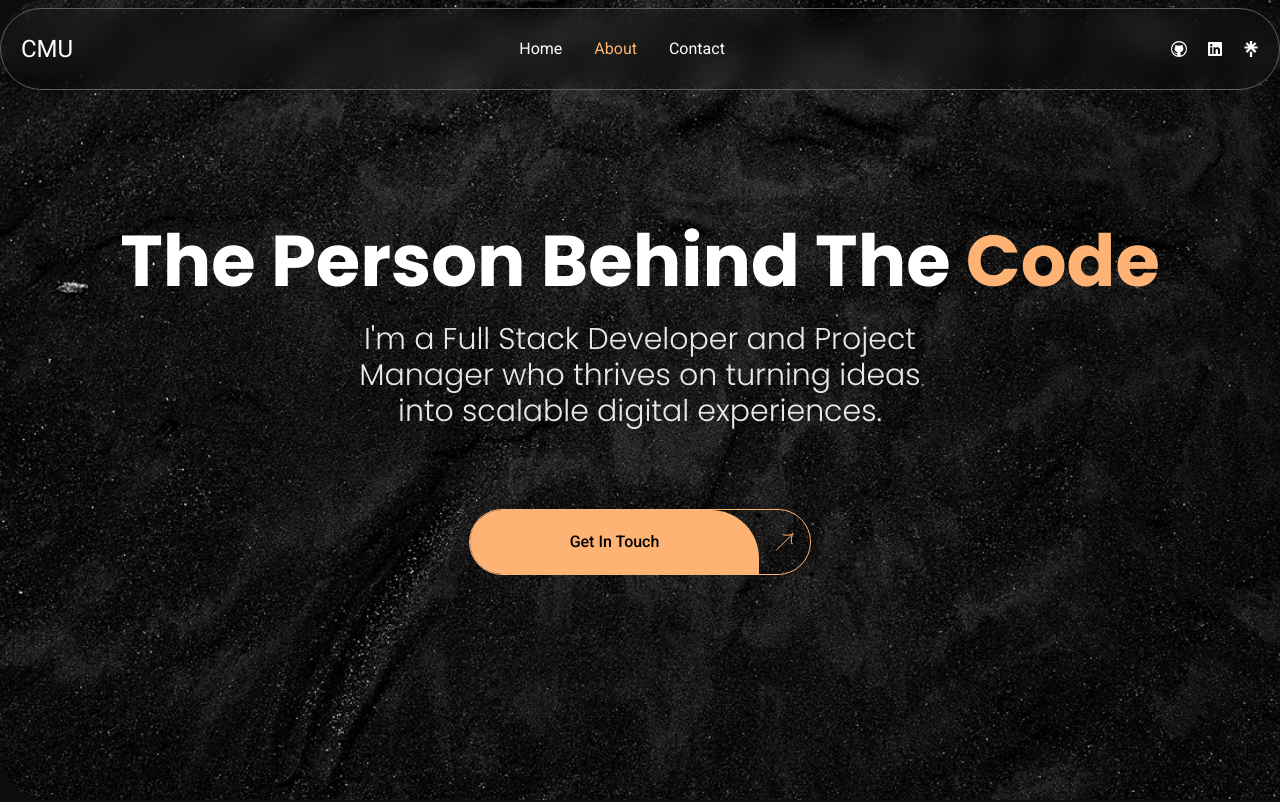
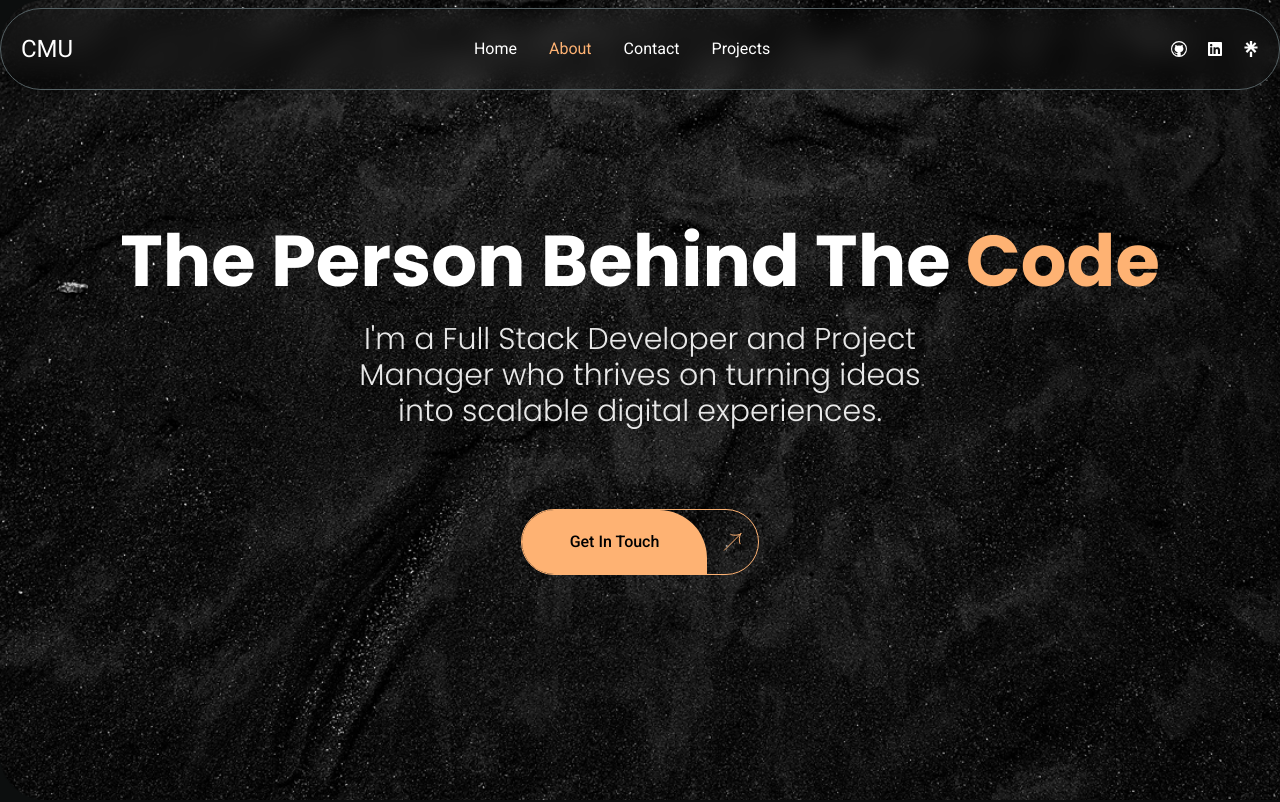
Before and after one commit to marycynthia2020/chinemerem-portfolio, a Next.js app: page /about in a window 1280 px wide. Shown: the top 802 px of the page. Built offline with nearby package versions, Linux system fonts and the light colour scheme.

Commit message:
complete the contact section

```diff
--- a/app/about/page.tsx
+++ b/app/about/page.tsx
@@ -32,7 +32,7 @@ function AboutSection() {
         </div>
         <div className="grid place-content-center">
           <img
-            src=""
+            src="https://res.cloudinary.com/djnwsinit/image/upload/v1760962177/chinemerem_djvrip.jpg"
             alt="Portrait of Chinemerem Ugbaja"
             className="max-w-[280px] md:max-w-[360px] rounded-xl shadow-lg transition-transform duration-500 ease-out hover:scale-105 hover:rotate-1 hover:shadow-[0_12px_40px_rgba(254,178,115,0.4)]"
             loading="eager"
--- a/app/globals.css
+++ b/app/globals.css
@@ -31,3 +31,21 @@ body {
 h1, h2, h3, h4, h5, h6 {
   font-family: var(--font-heading), sans-serif;
 }
+
+@keyframes scroll {
+  0% {
+    transform: translateX(0);
+  }
+  100% {
+    transform: translateX(-50%);
+  }
+}
+
+.animate-scroll {
+  display: inline-block;
+  white-space: nowrap;
+  animation: scroll 15s linear infinite;
+}
+.animate-scroll:hover {
+  animation-play-state: paused;
+}
--- a/app/page.tsx
+++ b/app/page.tsx
@@ -2,6 +2,7 @@ import AboutMe from "@/components/sections/AboutMe";
 import Hero from "@/components/sections/Hero";
 import Projects from "@/components/sections/Projects";
 import Skillset from "@/components/sections/Skillset";
+import TouchBtn from "@/components/TouchBtn";
 
 export default function Home() {
   return (
@@ -10,11 +11,18 @@ export default function Home() {
         headline="solving problems through"
         highlightedText="design and logic"
         subText="I turn ideas into products people would love to use with  focus on performance and usability. I balance creativity with structure."
-        showCTA = {false}
+        showCTA={false}
       />
       <AboutMe />
-      <Skillset title = "things I know" />
-      <Projects />
+      <Skillset title="things I know" />
+      <Projects startingIndex={0} endingIndex={4} />
+      <div className="mt-14 place-self-center">
+        <TouchBtn
+          children="See more"
+          className="w-full px-20 md:px-12"
+          href="/projects"
+        />
+      </div>
     </div>
   );
 }
--- a/app/projects/page.tsx
+++ b/app/projects/page.tsx
@@ -1,5 +1,29 @@
-export default function projects(){
-    return(
-        <div>projects page</div>
-    )
+import Hero from "@/components/sections/Hero";
+import Projects from "@/components/sections/Projects";
+import TouchBtn from "@/components/TouchBtn";
+
+export default function ProjectPage() {
+  return (
+    <div>
+      <Hero
+        headline="Bringing ideas to life with code"
+        highlightedText=" and purpose"
+        subText="Behind every build is a challenge and a thought. These are not just projects, they're moments of learning, growth, and creativity in motion"
+        showCTA={false}
+      />
+      <div className="w-full mt-7 bg-[#FEB273] py-5 overflow-hidden rotate-1">
+        <div className="animate-scroll whitespace-nowrap text-7xl  text-[#03141A] uppercase">
+          <span className="mx-10">
+            Frontend . Backend . FullStack . Project Manager
+          </span>
+          <span className="mx-10">
+            Frontend . Backend . FullStack . Project Manager
+          </span>
+        </div>
+      </div>
+      <div className=" mx-auto">
+        <Projects startingIndex={0} />
+      </div>
+    </div>
+  );
 }
--- a/components/data.ts
+++ b/components/data.ts
@@ -1,19 +1,15 @@
-import {FaDocker, FaLinkedin, FaNodeJs } from "react-icons/fa";
+import { FaDocker, FaLinkedin, FaNodeJs } from "react-icons/fa";
 import { SiExpress, SiLinktree } from "react-icons/si";
 import { VscGithub } from "react-icons/vsc";
-import { FaHtml5, FaCss3Alt, FaJs, FaReact} from "react-icons/fa";
-import {
-  SiTypescript,
-  SiNextdotjs,
-  SiTailwindcss,
-} from "react-icons/si";
+import { FaHtml5, FaCss3Alt, FaJs, FaReact } from "react-icons/fa";
+import { SiTypescript, SiNextdotjs, SiTailwindcss } from "react-icons/si";
 import { GrMysql } from "react-icons/gr";
 
 export const navLinks = [
   { name: "Home", path: "/" },
   { name: "About", path: "/about" },
   { name: "Contact", path: "/contact" },
-  // { name: "Projects", path: "/projects" },
+  { name: "Projects", path: "/projects" },
 ];
 
 export const socialLinks = [
@@ -41,9 +37,35 @@ export const skillSets = [
 ];
 
 export const projects = [
-  { name: "blog", thumbnail: "https://res.cloudinary.com/djnwsinit/image/upload/v1760386910/blog_kf0io6.jpg", href: "https://omnipress-zeta.vercel.app/"},
-  {name: "movie app", thumbnail: "https://res.cloudinary.com/djnwsinit/image/upload/v1760386910/movieapp_rw54tf.jpg ", href:  "https://multiplex-dun.vercel.app/"},
-  {name: "space travel", thumbnail: "https://res.cloudinary.com/djnwsinit/image/upload/v1760386910/space-travel_qimwpa.jpg", href: "https://space-travel-webste.netlify.app/"},
-  {name: "product page", thumbnail: "https://res.cloudinary.com/djnwsinit/image/upload/v1760386910/product-card_iv576g.jpg", href: "https://productpage101.netlify.app/"},
-  {name: "task app", thumbnail: "https://res.cloudinary.com/djnwsinit/image/upload/v1760386910/todo_fopqqq.jpg", href: "https://todoapp202.netlify.app/"}
+  {
+    name: "blog",
+    thumbnail:
+      "https://res.cloudinary.com/djnwsinit/image/upload/v1760386910/blog_kf0io6.jpg",
+    href: "https://omnipress-zeta.vercel.app/",
+    desc: "A dynamic blog website designed to be your go-to source for news across diverse categories, from technology to sports and everything in between. The application leverages a robust API for its backend, ensuring efficient data management and a seamless user experience.",
+  },
+  {
+    name: "movie app",
+    thumbnail:
+      "https://res.cloudinary.com/djnwsinit/image/upload/v1760386910/movieapp_rw54tf.jpg ",
+    href: "https://multiplex-dun.vercel.app/",
+  },
+  {
+    name: "space travel",
+    thumbnail:
+      "https://res.cloudinary.com/djnwsinit/image/upload/v1760386910/space-travel_qimwpa.jpg",
+    href: "https://space-travel-webste.netlify.app/",
+  },
+  {
+    name: "product page",
+    thumbnail:
+      "https://res.cloudinary.com/djnwsinit/image/upload/v1760386910/product-card_iv576g.jpg",
+    href: "https://productpage101.netlify.app/",
+  },
+  {
+    name: "task app",
+    thumbnail:
+      "https://res.cloudinary.com/djnwsinit/image/upload/v1760386910/todo_fopqqq.jpg",
+    href: "https://todoapp202.netlify.app/",
+  },
 ];
--- a/components/sections/AboutMe.tsx
+++ b/components/sections/AboutMe.tsx
@@ -9,11 +9,11 @@ function AboutMe() {
           <img src="star.svg" alt="" />
           <div className="-mt-20">
             <img
-              // src="/my-pix.jpeg"
+              src="https://res.cloudinary.com/djnwsinit/image/upload/v1760962177/chinemerem_djvrip.jpg"
               alt="Portrait of Chinemerem Ugbaja"
               className="max-w-[280px] md:max-w-[400px] rounded-xl shadow-lg transition-transform duration-500 ease-out hover:scale-105 hover:rotate-1 hover:shadow-[0_12px_40px_rgba(254,178,115,0.4)]"
               loading="eager"
-            />n
+            />
           </div>
         </div>
         <div className="col-span-2 md:col-start-2 md:-col-end-1 text-left flex flex-col gap-5 justify-between">
@@ -45,7 +45,7 @@ function AboutMe() {
         </div>
       </div>
       <div className="mt-14 place-self-center">
-        <TouchBtn children="get in touch" className="w-full px-20"  href="/contact"/>
+        <TouchBtn children="get in touch" className="w-full px-20 md:px-12"  href="/contact"/>
       </div>
     </section>
   );
--- a/components/sections/Hero.tsx
+++ b/components/sections/Hero.tsx
@@ -16,7 +16,7 @@ const Hero = ({headline, highlightedText, subText, showCTA}:HeroProps) => {
           </h4>
         )}
         <div className='mt-14 place-self-center'>
-          {showCTA && <TouchBtn  className=" px-10 sm:px-16 md:px-25" href='/contact' children='get in touch' /> }
+          {showCTA && <TouchBtn  className=" px-10 sm:px-16 md:px-12" href='/contact' children='get in touch' /> }
         </div>
        </div>
     </section>
--- a/components/sections/Projects.tsx
+++ b/components/sections/Projects.tsx
@@ -1,15 +1,19 @@
-
 import { projects } from "../data";
 
-function Projects() {
+interface projectProps{
+  startingIndex: number,
+  endingIndex?: number
+}
+
+function Projects({startingIndex, endingIndex}: projectProps) {
   return (
-    <section className="w-full mt-20 md:mt-30">
+    <section className="w-full mt-20 md:mt-30" id="projects">
       <div className="w-full max-w-[1440px] mx-auto">
         <h2 className="text-3xl md:text-[3.375rem] mb-10 font-semibold capitalize text-[#FEB273] text-center">
           Stuffs I have built
         </h2>
         <div className="w-full grid-cols-[repeat(auto-fit,_minmax(min(300px,_100%),_1fr))] grid gap-8 px-5">
-          {projects.map(project => (
+          {projects.slice(startingIndex, endingIndex).map(project => (
             <article
               key={project.name}
               className="bg-white rounded-2xl overflow-hidden shadow-lg transform transition-all duration-300 hover:-translate-y-2 hover:shadow-[0_8px_30px_rgb(254,178,115,0.4)]"
@@ -29,7 +33,7 @@ function Projects() {
                   />
                 </div>
 
-                <div className="p-4 flex justify-between items-center">
+                <div className="p-4 flex justify-between items-center border-b border-[#566265]">
                   <h3
                     className="text-lg font-semibold capitalize text-black transition-colors duration-300"
                   >
@@ -39,6 +43,9 @@ function Projects() {
                     live site
                   </span>
                 </div>
+                {/* <div className="p-4 text-[#191919]">
+                  {project.desc}
+                </div> */}
               </a>
             </article>
           ))}
--- a/package.json
+++ b/package.json
@@ -8,6 +8,7 @@
     "start": "next start"
   },
   "dependencies": {
+    "@emailjs/browser": "^4.4.1",
     "next": "15.5.4",
     "react": "19.1.0",
     "react-dom": "19.1.0",
```
Also changed, not shown: components/sections/ContactForm.tsx (+70 -11 lines), 1 other file (tests, documents, lock files or other folders).
